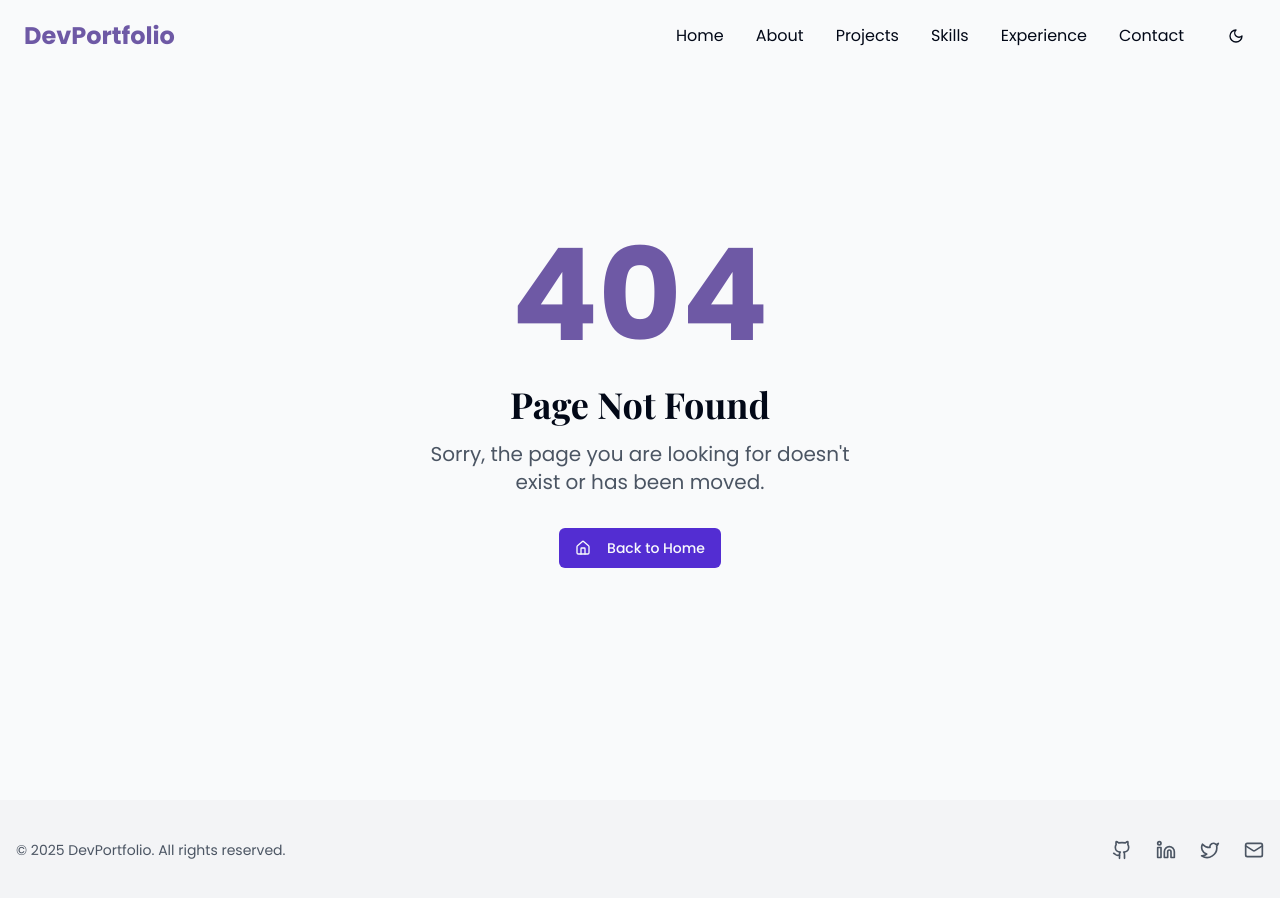
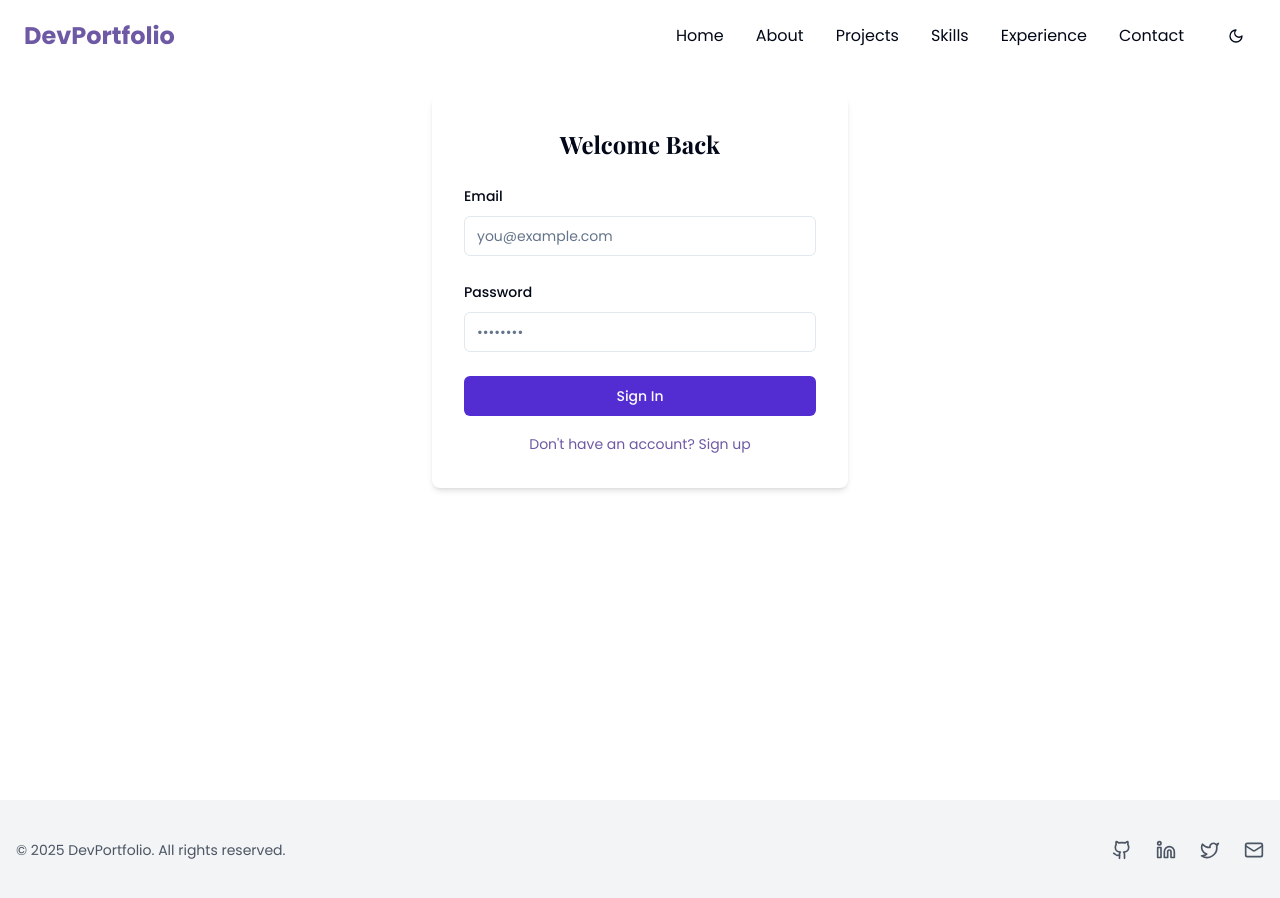
Before and after one commit to abhay707/Updated-Portfolio, a React (Vite) app: page /auth in a window 1280 px wide. Built offline with nearby package versions, Linux system fonts and the light colour scheme.

Commit message:
Run SQL script
Apply the SQL script to the database.

```diff
--- a/src/App.tsx
+++ b/src/App.tsx
@@ -5,6 +5,7 @@ import { TooltipProvider } from "@/components/ui/tooltip";
 import { QueryClient, QueryClientProvider } from "@tanstack/react-query";
 import { BrowserRouter, Routes, Route } from "react-router-dom";
 import { ThemeProvider } from "@/components/ThemeProvider";
+import { AuthProvider } from "@/components/AuthProvider";
 
 // Layout Components
 import Navbar from "@/components/Navbar";
@@ -18,11 +19,13 @@ import Skills from "./pages/Skills";
 import Experience from "./pages/Experience";
 import Contact from "./pages/Contact";
 import NotFound from "./pages/NotFound";
+import Auth from "./pages/Auth";
 
 const queryClient = new QueryClient();
 
 const App = () => (
   <QueryClientProvider client={queryClient}>
+    <AuthProvider>
       <ThemeProvider defaultTheme="light">
         <TooltipProvider>
           <Toaster />
@@ -37,6 +40,7 @@ const App = () => (
                 <Route path="/skills" element={<Skills />} />
                 <Route path="/experience" element={<Experience />} />
                 <Route path="/contact" element={<Contact />} />
+                <Route path="/auth" element={<Auth />} />
                 <Route path="*" element={<NotFound />} />
               </Routes>
             </main>
@@ -44,6 +48,7 @@ const App = () => (
           </BrowserRouter>
         </TooltipProvider>
       </ThemeProvider>
+    </AuthProvider>
   </QueryClientProvider>
 );
 
--- /dev/null
+++ b/src/components/AuthProvider.tsx
@@ -0,0 +1,56 @@
+
+import React, { createContext, useContext, useEffect, useState } from 'react';
+import { Session, User } from '@supabase/supabase-js';
+import { supabase } from '@/integrations/supabase/client';
+
+interface AuthContextType {
+  user: User | null;
+  session: Session | null;
+  isLoading: boolean;
+}
+
+const AuthContext = createContext<AuthContextType>({
+  user: null,
+  session: null,
+  isLoading: true,
+});
+
+export const AuthProvider = ({ children }: { children: React.ReactNode }) => {
+  const [user, setUser] = useState<User | null>(null);
+  const [session, setSession] = useState<Session | null>(null);
+  const [isLoading, setIsLoading] = useState(true);
+
+  useEffect(() => {
+    // Set up auth state listener first
+    const { data: { subscription } } = supabase.auth.onAuthStateChange(
+      (event, session) => {
+        setSession(session);
+        setUser(session?.user ?? null);
+        setIsLoading(false);
+      }
+    );
+
+    // Check for existing session
+    supabase.auth.getSession().then(({ data: { session } }) => {
+      setSession(session);
+      setUser(session?.user ?? null);
+      setIsLoading(false);
+    });
+
+    return () => subscription.unsubscribe();
+  }, []);
+
+  return (
+    <AuthContext.Provider value={{ user, session, isLoading }}>
+      {children}
+    </AuthContext.Provider>
+  );
+};
+
+export const useAuth = () => {
+  const context = useContext(AuthContext);
+  if (context === undefined) {
+    throw new Error('useAuth must be used within an AuthProvider');
+  }
+  return context;
+};
--- a/src/integrations/supabase/types.ts
+++ b/src/integrations/supabase/types.ts
@@ -9,7 +9,36 @@ export type Json =
 export type Database = {
   public: {
     Tables: {
-      [_ in never]: never
+      theme_preferences: {
+        Row: {
+          created_at: string
+          id: string
+          primary_color: string | null
+          secondary_color: string | null
+          theme: string | null
+          updated_at: string
+          user_id: string | null
+        }
+        Insert: {
+          created_at?: string
+          id?: string
+          primary_color?: string | null
+          secondary_color?: string | null
+          theme?: string | null
+          updated_at?: string
+          user_id?: string | null
+        }
+        Update: {
+          created_at?: string
+          id?: string
+          primary_color?: string | null
+          secondary_color?: string | null
+          theme?: string | null
+          updated_at?: string
+          user_id?: string | null
+        }
+        Relationships: []
+      }
     }
     Views: {
       [_ in never]: never
--- /dev/null
+++ b/src/pages/Auth.tsx
@@ -0,0 +1,132 @@
+
+import React, { useState } from 'react';
+import { Navigate, useNavigate } from 'react-router-dom';
+import { useForm } from 'react-hook-form';
+import { zodResolver } from '@hookform/resolvers/zod';
+import * as z from 'zod';
+import { Button } from '@/components/ui/button';
+import {
+  Form,
+  FormControl,
+  FormField,
+  FormItem,
+  FormLabel,
+  FormMessage,
+} from '@/components/ui/form';
+import { Input } from '@/components/ui/input';
+import { toast } from 'sonner';
+import { supabase } from '@/integrations/supabase/client';
+
+const formSchema = z.object({
+  email: z.string().email('Please enter a valid email address'),
+  password: z.string().min(6, 'Password must be at least 6 characters'),
+});
+
+const Auth = () => {
+  const [isSignUp, setIsSignUp] = useState(false);
+  const [isLoading, setIsLoading] = useState(false);
+  const navigate = useNavigate();
+
+  const form = useForm<z.infer<typeof formSchema>>({
+    resolver: zodResolver(formSchema),
+    defaultValues: {
+      email: '',
+      password: '',
+    },
+  });
+
+  const onSubmit = async (values: z.infer<typeof formSchema>) => {
+    setIsLoading(true);
+    try {
+      if (isSignUp) {
+        const { error } = await supabase.auth.signUp({
+          email: values.email,
+          password: values.password,
+        });
+        if (error) throw error;
+        toast.success('Registration successful!', {
+          description: 'Please check your email to confirm your account.',
+        });
+      } else {
+        const { error } = await supabase.auth.signInWithPassword({
+          email: values.email,
+          password: values.password,
+        });
+        if (error) throw error;
+        toast.success('Welcome back!');
+        navigate('/');
+      }
+    } catch (error: any) {
+      toast.error(error.message);
+    } finally {
+      setIsLoading(false);
+    }
+  };
+
+  return (
+    <div className="pt-24 pb-16">
+      <div className="container max-w-md mx-auto px-4">
+        <div className="bg-white dark:bg-gray-800 rounded-lg p-8 shadow-md">
+          <h1 className="text-2xl font-bold mb-6 text-center">
+            {isSignUp ? 'Create an Account' : 'Welcome Back'}
+          </h1>
+
+          <Form {...form}>
+            <form onSubmit={form.handleSubmit(onSubmit)} className="space-y-6">
+              <FormField
+                control={form.control}
+                name="email"
+                render={({ field }) => (
+                  <FormItem>
+                    <FormLabel>Email</FormLabel>
+                    <FormControl>
+                      <Input placeholder="you@example.com" {...field} />
+                    </FormControl>
+                    <FormMessage />
+                  </FormItem>
+                )}
+              />
+
+              <FormField
+                control={form.control}
+                name="password"
+                render={({ field }) => (
+                  <FormItem>
+                    <FormLabel>Password</FormLabel>
+                    <FormControl>
+                      <Input type="password" placeholder="••••••••" {...field} />
+                    </FormControl>
+                    <FormMessage />
+                  </FormItem>
+                )}
+              />
+
+              <Button type="submit" className="w-full" disabled={isLoading}>
+                {isLoading ? (
+                  'Loading...'
+                ) : isSignUp ? (
+                  'Create Account'
+                ) : (
+                  'Sign In'
+                )}
+              </Button>
+            </form>
+          </Form>
+
+          <div className="mt-4 text-center">
+            <button
+              onClick={() => setIsSignUp(!isSignUp)}
+              className="text-sm text-purple hover:underline"
+            >
+              {isSignUp
+                ? 'Already have an account? Sign in'
+                : "Don't have an account? Sign up"}
+            </button>
+          </div>
+        </div>
+      </div>
+    </div>
+  );
+};
+
+export default Auth;
```
Lines whose indentation alone changed are shown as unchanged.
